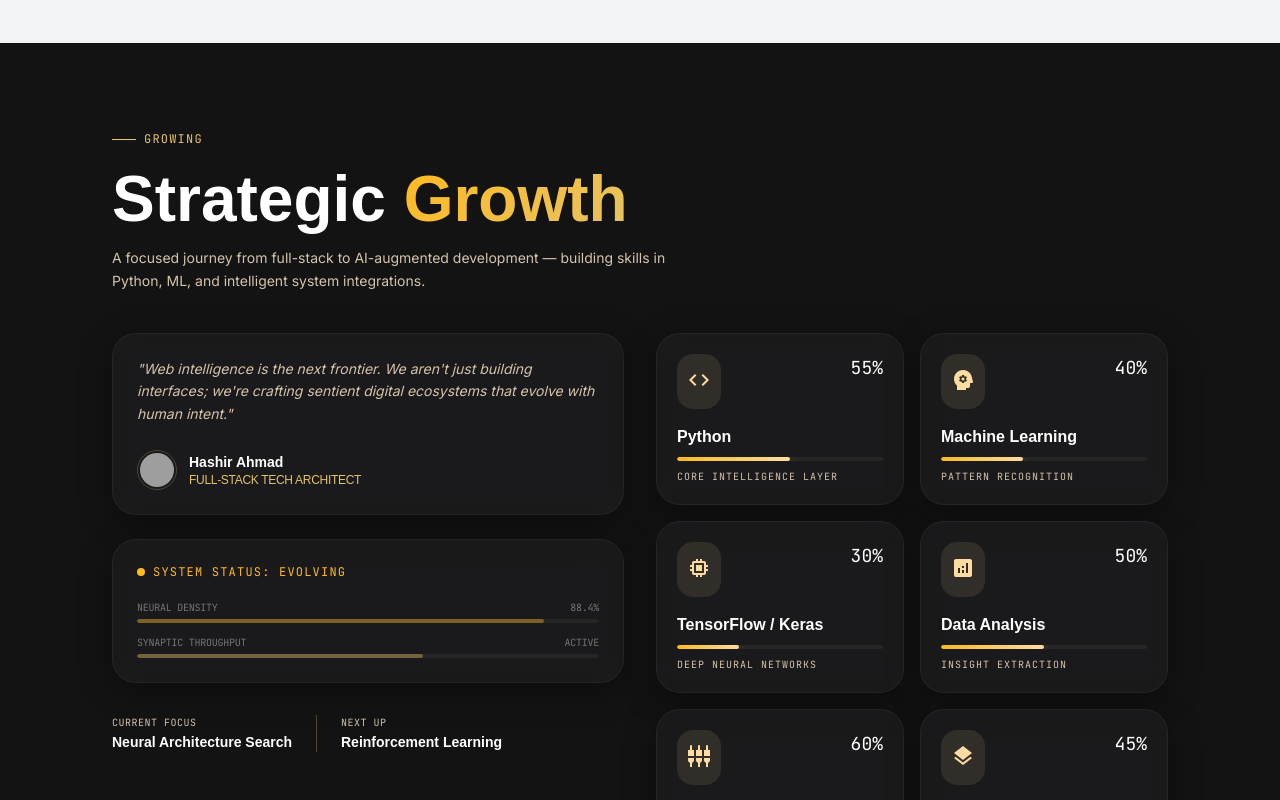
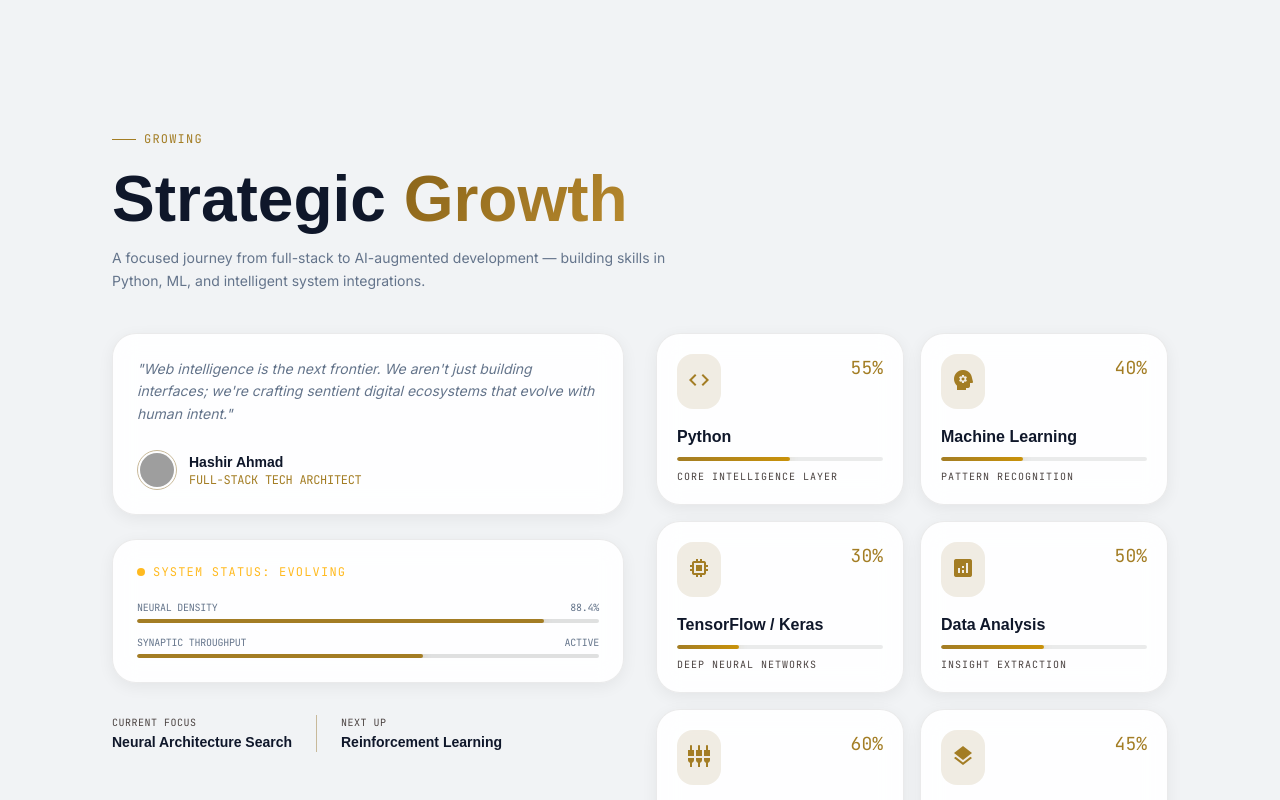
Before and after one commit to hashirahmad806/my_Portfolios, a React (Vite) app in the folder frontend/: page / in a window 1280 px wide. Shown: the part 6080-6880 px from the top of the page. Built offline with nearby package versions, Linux system fonts and the light colour scheme; no server answers; grey boxes are pictures that could not be loaded; a web font is replaced by a local one.

Commit message:
fix: full light mode support for Skills, Learning, Certifications sections with adaptive CSS var tokens

```diff
--- a/frontend/src/components/sections/Learning.jsx
+++ b/frontend/src/components/sections/Learning.jsx
@@ -17,7 +17,7 @@ function ProgressCard({ item, visible }) {
   return (
     <div className="glass-panel rounded-xl p-5 flex flex-col gap-4">
       <div className="flex justify-between items-start">
-        <div className="p-2.5 bg-[#ffdca1]/10 rounded-lg text-[#ffdca1]">
+        <div className="p-2.5 rounded-lg" style={{ background: 'rgba(var(--gold-rgb, 138,100,25), 0.12)', color: 'var(--gold)' }}>
           <span
             className="material-symbols-outlined text-2xl"
             style={{ fontVariationSettings: "'FILL' 1" }}
@@ -25,10 +25,10 @@ function ProgressCard({ item, visible }) {
             {item.icon}
           </span>
         </div>
-        <span className="text-white font-label-mono text-lg">{item.pct}%</span>
+        <span className="font-label-mono text-lg" style={{ color: 'var(--gold)' }}>{item.pct}%</span>
       </div>
       <div className="flex flex-col gap-2">
-        <h3 className="text-white font-headline text-base font-semibold">{item.name}</h3>
+        <h3 className="font-headline text-base font-semibold" style={{ color: 'var(--text)' }}>{item.name}</h3>
         <div className="glow-meter-bg">
           <div
             className="glow-meter-fill"
@@ -52,8 +52,8 @@ export default function Learning() {
   return (
     <section
       id="learning"
-      className="text-[#e5e2e3] py-20 relative overflow-hidden"
-      style={{ background: '#131314' }}
+      className="py-20 relative overflow-hidden"
+      style={{ background: 'var(--void)', color: 'var(--text)' }}
     >
       {/* Atmospheric glow */}
       <div className="absolute top-0 right-0 -z-10 w-72 h-72 opacity-15 blur-[100px] pointer-events-none">
@@ -71,16 +71,16 @@ export default function Learning() {
       >
         {/* ── Header ── */}
         <div className="mb-10">
-          <span className="inline-flex items-center gap-2 font-label-mono text-xs text-[#e6c364] uppercase tracking-widest mb-3">
-            <span className="w-6 h-px bg-[#e6c364]" />
+          <span className="inline-flex items-center gap-2 font-label-mono text-xs uppercase tracking-widest mb-3" style={{ color: 'var(--gold)' }}>
+            <span className="w-6 h-px" style={{ background: 'var(--gold)' }} />
             Growing
           </span>
-          <h2 className="font-headline font-bold leading-tight text-white mb-2"
-            style={{ fontSize: 'clamp(36px, 6vw, 64px)' }}>
+          <h2 className="font-headline font-bold leading-tight mb-2"
+            style={{ fontSize: 'clamp(36px, 6vw, 64px)', color: 'var(--text)' }}>
             Strategic{' '}
             <span className="amber-text-gradient">Growth</span>
           </h2>
-          <p className="text-on-surface-variant font-body text-sm leading-relaxed max-w-xl">
+          <p className="font-body text-sm leading-relaxed max-w-xl" style={{ color: 'var(--text3)' }}>
             A focused journey from full-stack to AI-augmented development — building skills
             in Python, ML, and intelligent system integrations.
           </p>
@@ -93,7 +93,7 @@ export default function Learning() {
           <div className="flex flex-col gap-6">
             {/* Quote block */}
             <div className="glass-panel rounded-xl p-6 border border-border-glass">
-              <p className="text-on-surface-variant font-body text-sm leading-relaxed italic mb-6">
+              <p className="font-body text-sm leading-relaxed italic mb-6" style={{ color: 'var(--text3)' }}>
                 "Web intelligence is the next frontier. We aren't just building interfaces;
                 we're crafting sentient digital ecosystems that evolve with human intent."
               </p>
@@ -108,8 +108,8 @@ export default function Learning() {
                   />
                 </div>
                 <div>
-                  <p className="text-white font-bold text-sm">Hashir Ahmad</p>
-                  <p className="text-[#e6c364] text-xs uppercase tracking-tight">Full-Stack Tech Architect</p>
+                  <p className="font-bold text-sm" style={{ color: 'var(--text)' }}>Hashir Ahmad</p>
+                  <p className="font-label-mono text-xs uppercase tracking-tight" style={{ color: 'var(--gold)' }}>Full-Stack Tech Architect</p>
                 </div>
               </div>
             </div>
@@ -127,16 +127,16 @@ export default function Learning() {
               </div>
               <div className="space-y-3">
               {[
-                  { label: 'Neural Density', value: '88.4%', pct: 88, color: 'bg-[#ffba20]/40' },
-                  { label: 'Synaptic Throughput', value: 'Active', pct: 62, color: 'bg-[#e6c364]/40' },
+                { label: 'Neural Density',    value: '88.4%', pct: 88 },
+                { label: 'Synaptic Throughput', value: 'Active', pct: 62 },
               ].map(bar => (
                 <div key={bar.label} className="space-y-1">
-                    <div className="flex justify-between text-[10px] font-label-mono text-white/40 uppercase tracking-tight">
+                  <div className="flex justify-between text-[10px] font-label-mono uppercase tracking-tight" style={{ color: 'var(--text3)' }}>
                     <span>{bar.label}</span>
                     <span>{bar.value}</span>
                   </div>
-                    <div className="h-1 w-full bg-white/5 rounded-full overflow-hidden">
-                      <div className={`h-full ${bar.color} rounded-full`} style={{ width: `${bar.pct}%` }} />
+                  <div className="h-1 w-full rounded-full overflow-hidden" style={{ background: 'var(--border2)' }}>
+                    <div className="h-full glow-meter-fill rounded-full" style={{ width: `${bar.pct}%`, background: 'var(--gold)' }} />
                   </div>
                 </div>
               ))}
@@ -149,14 +149,14 @@ export default function Learning() {
                 <p className="text-on-surface-variant text-[10px] font-label-mono uppercase tracking-wider mb-0.5">
                   CURRENT FOCUS
                 </p>
-                <p className="text-white font-bold text-sm">Neural Architecture Search</p>
+                <p className="font-bold text-sm" style={{ color: 'var(--text)' }}>Neural Architecture Search</p>
               </div>
               <div className="w-px bg-outline-variant self-stretch hidden sm:block" />
               <div>
                 <p className="text-on-surface-variant text-[10px] font-label-mono uppercase tracking-wider mb-0.5">
                   NEXT UP
                 </p>
-                <p className="text-white font-bold text-sm">Reinforcement Learning</p>
+                <p className="font-bold text-sm" style={{ color: 'var(--text)' }}>Reinforcement Learning</p>
               </div>
             </div>
           </div>
@@ -173,7 +173,10 @@ export default function Learning() {
         <div className="mt-12 flex justify-center sm:justify-end">
           <a
             href="#contact"
-            className="inline-flex items-center gap-2 px-7 py-3 rounded-full bg-[#ffba20] text-[#0e0e0f] text-sm font-bold hover:shadow-[0_0_24px_rgba(255,186,32,0.45)] transition-all font-headline"
+            className="inline-flex items-center gap-2 px-7 py-3 rounded-full text-sm font-bold transition-all font-headline"
+            style={{ background: 'var(--gold)', color: 'var(--void)', boxShadow: '0 0 0 0 transparent' }}
+            onMouseEnter={e => e.currentTarget.style.boxShadow = '0 0 24px rgba(163,125,36,0.5)'}
+            onMouseLeave={e => e.currentTarget.style.boxShadow = '0 0 0 0 transparent'}
           >
             Start a Project
           </a>
--- a/frontend/src/index.css
+++ b/frontend/src/index.css
@@ -406,7 +406,52 @@ body::before {
   left: 0;
 }
 
-/* ── Aurelian Studio Styles ── */
+/* ── Aurelian Studio CSS Variables ─────────────────────── */
+/* These are referenced by Tailwind tokens via var(--au-*) */
+
+/* Light mode defaults */
+:root {
+  --au-background:                #f8f6f2;
+  --au-on-surface:                #1c1a1b;
+  --au-on-surface-variant:        #4a4240;
+  --au-surface-container:         #f0ede8;
+  --au-surface-container-high:    #eae7e2;
+  --au-surface-container-highest: #e4e1dc;
+  --au-surface-elevated:          #ffffff;
+  --au-surface-variant:           #e8e4de;
+  --au-border-glass:              rgba(0, 0, 0, 0.09);
+  --au-outline:                   #837568;
+  --au-outline-variant:           #c8b99a;
+  --au-primary:                   #8a6419;
+  --au-on-primary:                #ffffff;
+  --au-primary-container:         #a37d24;
+  --au-on-primary-container:      #ffffff;
+  --au-secondary:                 #7a5c00;
+  --au-accent-glow:               rgba(163, 125, 36, 0.1);
+}
+
+/* Dark mode overrides */
+html.dark {
+  --au-background:                #131314;
+  --au-on-surface:                #e5e2e3;
+  --au-on-surface-variant:        #d5c4ab;
+  --au-surface-container:         #201f20;
+  --au-surface-container-high:    #2a2a2b;
+  --au-surface-container-highest: #353436;
+  --au-surface-elevated:          #141416;
+  --au-surface-variant:           #353436;
+  --au-border-glass:              rgba(255, 255, 255, 0.08);
+  --au-outline:                   #9e8f78;
+  --au-outline-variant:           #514532;
+  --au-primary:                   #ffdca1;
+  --au-on-primary:                #412d00;
+  --au-primary-container:         #ffb800;
+  --au-on-primary-container:      #6b4c00;
+  --au-secondary:                 #e6c364;
+  --au-accent-glow:               rgba(255, 184, 0, 0.15);
+}
+
+/* ── Aurelian Studio Utility Classes ────────────────────── */
 .font-headline {
   font-family: 'Geist', 'Cabinet Grotesk', sans-serif;
 }
@@ -414,69 +459,131 @@ body::before {
   font-family: 'Inter', sans-serif;
 }
 
+/* Icon tray — adapts between modes */
+.icon-tray {
+  background: rgba(0, 0, 0, 0.06);
+  border: 1px solid rgba(0, 0, 0, 0.09);
+  border-radius: 1rem;
+}
+html.dark .icon-tray {
+  background: #1a1a1c;
+  border-color: rgba(255, 255, 255, 0.08);
+}
+
+/* Glass card — raised panel with subtle hover tilt glow */
 .glass-card {
-  background: #141416;
+  background: rgba(255, 255, 255, 0.88);
   backdrop-filter: blur(12px);
-  border: 1px solid rgba(255, 255, 255, 0.08);
+  border: 1px solid rgba(0, 0, 0, 0.08);
   transition: all 0.4s cubic-bezier(0.23, 1, 0.32, 1);
 }
-
 .glass-card:hover {
+  border-color: rgba(138, 100, 25, 0.3);
+  box-shadow: 0 20px 40px rgba(0, 0, 0, 0.1), inset 0 0 20px rgba(138, 100, 25, 0.04);
+}
+html.dark .glass-card {
+  background: #141416;
+  border-color: rgba(255, 255, 255, 0.08);
+}
+html.dark .glass-card:hover {
   border-color: rgba(255, 184, 0, 0.3);
   box-shadow: 0 20px 40px rgba(0, 0, 0, 0.4), inset 0 0 20px rgba(255, 184, 0, 0.05);
 }
 
+/* Glass panel — frosted surface for info cards */
 .glass-panel {
-  background: rgba(32, 31, 32, 0.6);
+  background: rgba(255, 255, 255, 0.92);
   backdrop-filter: blur(12px);
-  border: 1px solid rgba(255, 255, 255, 0.05);
-  box-shadow: 0 8px 32px 0 rgba(0, 0, 0, 0.37);
+  border: 1px solid rgba(0, 0, 0, 0.08);
+  box-shadow: 0 4px 16px rgba(0, 0, 0, 0.06);
   transition: all 0.3s cubic-bezier(0.4, 0, 0.2, 1);
 }
-
 .glass-panel:hover {
+  background: rgba(255, 255, 255, 1);
+  border-color: rgba(138, 100, 25, 0.22);
+}
+html.dark .glass-panel {
+  background: rgba(32, 31, 32, 0.6);
+  border-color: rgba(255, 255, 255, 0.05);
+  box-shadow: 0 8px 32px rgba(0, 0, 0, 0.37);
+}
+html.dark .glass-panel:hover {
   background: rgba(255, 255, 255, 0.06);
   border-color: rgba(255, 186, 32, 0.3);
 }
 
+/* Gradient text utilities */
 .accent-gradient-text {
+  background: linear-gradient(135deg, #c9920a 0%, #a37d24 100%);
+  -webkit-background-clip: text;
+  -webkit-text-fill-color: transparent;
+  background-clip: text;
+}
+html.dark .accent-gradient-text {
   background: linear-gradient(135deg, #FFDCA1 0%, #FFB800 100%);
   -webkit-background-clip: text;
   -webkit-text-fill-color: transparent;
+  background-clip: text;
 }
 
 .text-gradient {
+  background: linear-gradient(135deg, #1c1a1b 0%, #6b6670 100%);
+  -webkit-background-clip: text;
+  -webkit-text-fill-color: transparent;
+  background-clip: text;
+}
+html.dark .text-gradient {
   background: linear-gradient(135deg, #ffffff 0%, #a1a1a1 100%);
   -webkit-background-clip: text;
   -webkit-text-fill-color: transparent;
+  background-clip: text;
 }
 
 .amber-text-gradient {
+  background: linear-gradient(135deg, #8a6419 0%, #b88a2e 100%);
+  -webkit-background-clip: text;
+  -webkit-text-fill-color: transparent;
+  background-clip: text;
+}
+html.dark .amber-text-gradient {
   background: linear-gradient(135deg, #ffba20 0%, #e6c364 100%);
   -webkit-background-clip: text;
   -webkit-text-fill-color: transparent;
+  background-clip: text;
 }
 
+/* Progress meter — Learning section */
 .glow-meter-bg {
-  background: rgba(255, 255, 255, 0.05);
+  background: rgba(0, 0, 0, 0.08);
   height: 4px;
   border-radius: 2px;
   overflow: hidden;
 }
+html.dark .glow-meter-bg {
+  background: rgba(255, 255, 255, 0.05);
+}
 
 .glow-meter-fill {
-  background: linear-gradient(90deg, #ffba20, #ffdca1);
+  background: linear-gradient(90deg, #a37d24, #c9920a);
   height: 100%;
   border-radius: 2px;
+  box-shadow: 0 0 8px rgba(163, 125, 36, 0.35);
+}
+html.dark .glow-meter-fill {
+  background: linear-gradient(90deg, #ffba20, #ffdca1);
   box-shadow: 0 0 12px rgba(255, 186, 32, 0.4);
 }
 
+/* Skill bars — Skills section */
 .skill-progress-bg {
+  background: rgba(0, 0, 0, 0.08);
+  height: 2px;
+}
+html.dark .skill-progress-bg {
   background: rgba(255, 255, 255, 0.05);
-  height: 2px;
 }
 
 .skill-progress-fill {
   height: 2px;
-  box-shadow: 0 0 10px currentColor;
+  box-shadow: 0 0 8px currentColor;
 }
--- a/frontend/tailwind.config.js
+++ b/frontend/tailwind.config.js
@@ -42,32 +42,16 @@ export default {
         emerald2: '#00e5a0',
         cyan2:    '#00d4ff',
 
-        // ── Aurelian Studio Tokens ────────────────────
+        // ── Aurelian Studio Tokens (static — same in light & dark) ─────
         'surface-dim':              '#131314',
         'surface-bright':           '#3a393a',
         'surface-container-lowest': '#0e0e0f',
         'surface-container-low':    '#1c1b1c',
-        'surface-container':        '#201f20',
-        'surface-container-high':   '#2a2a2b',
-        'surface-container-highest':'#353436',
-        'surface-elevated':         '#141416',
-        'surface-variant':          '#353436',
-        'on-surface':               '#e5e2e3',
-        'on-surface-variant':       '#d5c4ab',
-        'on-background':            '#e5e2e3',
-        background:                 '#131314',
-        outline:                    '#9e8f78',
-        'outline-variant':          '#514532',
-        primary:                    '#ffdca1',
-        'on-primary':               '#412d00',
-        'primary-container':        '#ffb800',
-        'on-primary-container':     '#6b4c00',
         'primary-fixed':            '#ffdea8',
         'primary-fixed-dim':        '#ffba20',
         'on-primary-fixed':         '#271900',
         'on-primary-fixed-variant': '#5e4200',
         'inverse-primary':          '#7c5800',
-        secondary:                  '#e6c364',
         'on-secondary':             '#3d2e00',
         'secondary-container':      '#785d00',
         'on-secondary-container':   '#fdd977',
@@ -90,9 +74,27 @@ export default {
         'inverse-surface':          '#e5e2e3',
         'inverse-on-surface':       '#313031',
         'surface-tint':             '#ffba20',
-        'border-glass':             'rgba(255, 255, 255, 0.08)',
-        'accent-glow':              'rgba(255, 184, 0, 0.15)',
         'terminal-green':           '#00E5A0',
+
+        // ── Aurelian Studio Tokens (adaptive via CSS vars) ─────────────
+        'surface-container':        'var(--au-surface-container)',
+        'surface-container-high':   'var(--au-surface-container-high)',
+        'surface-container-highest':'var(--au-surface-container-highest)',
+        'surface-elevated':         'var(--au-surface-elevated)',
+        'surface-variant':          'var(--au-surface-variant)',
+        'on-surface':               'var(--au-on-surface)',
+        'on-surface-variant':       'var(--au-on-surface-variant)',
+        'on-background':            'var(--au-on-surface)',
+        background:                 'var(--au-background)',
+        outline:                    'var(--au-outline)',
+        'outline-variant':          'var(--au-outline-variant)',
+        primary:                    'var(--au-primary)',
+        'on-primary':               'var(--au-on-primary)',
+        'primary-container':        'var(--au-primary-container)',
+        'on-primary-container':     'var(--au-on-primary-container)',
+        secondary:                  'var(--au-secondary)',
+        'border-glass':             'var(--au-border-glass)',
+        'accent-glow':              'var(--au-accent-glow)',
       },
       spacing: {
         unit:           '4px',
```
Also changed, not shown: frontend/src/components/sections/Certifications.jsx (+4 -4 lines), frontend/src/components/sections/Skills.jsx (+9 -8 lines). Lines whose indentation alone changed are shown as unchanged.
